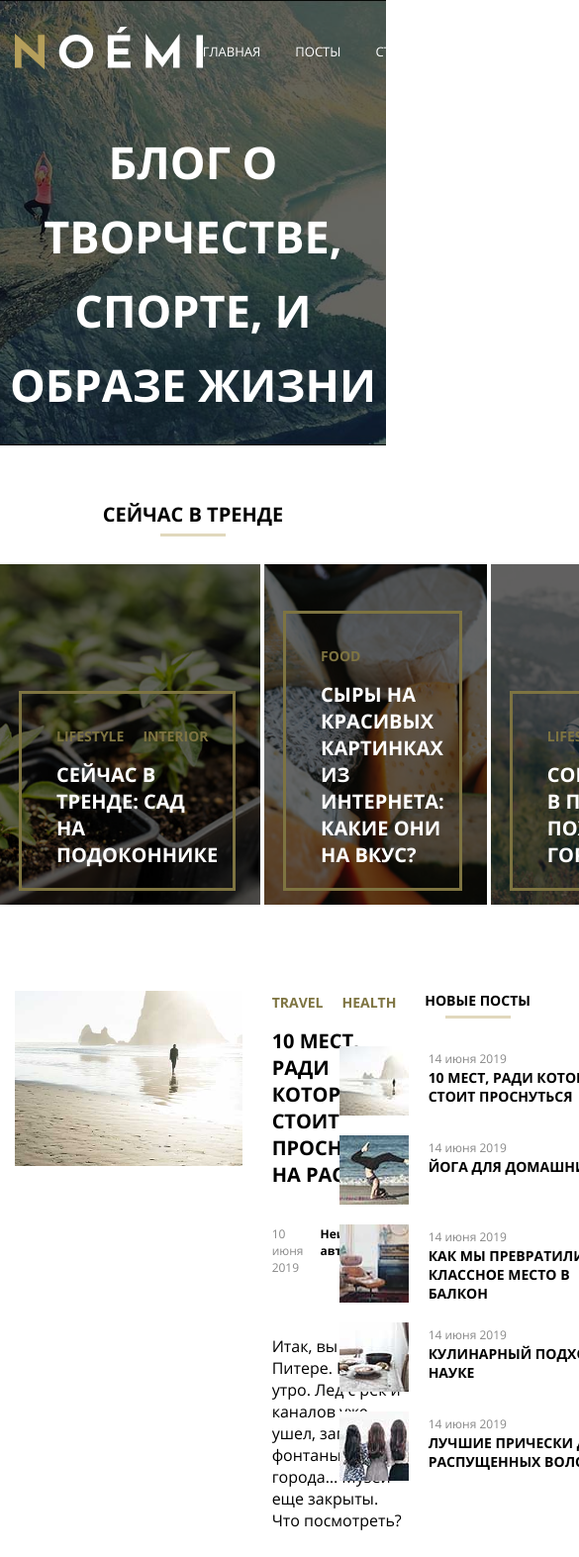
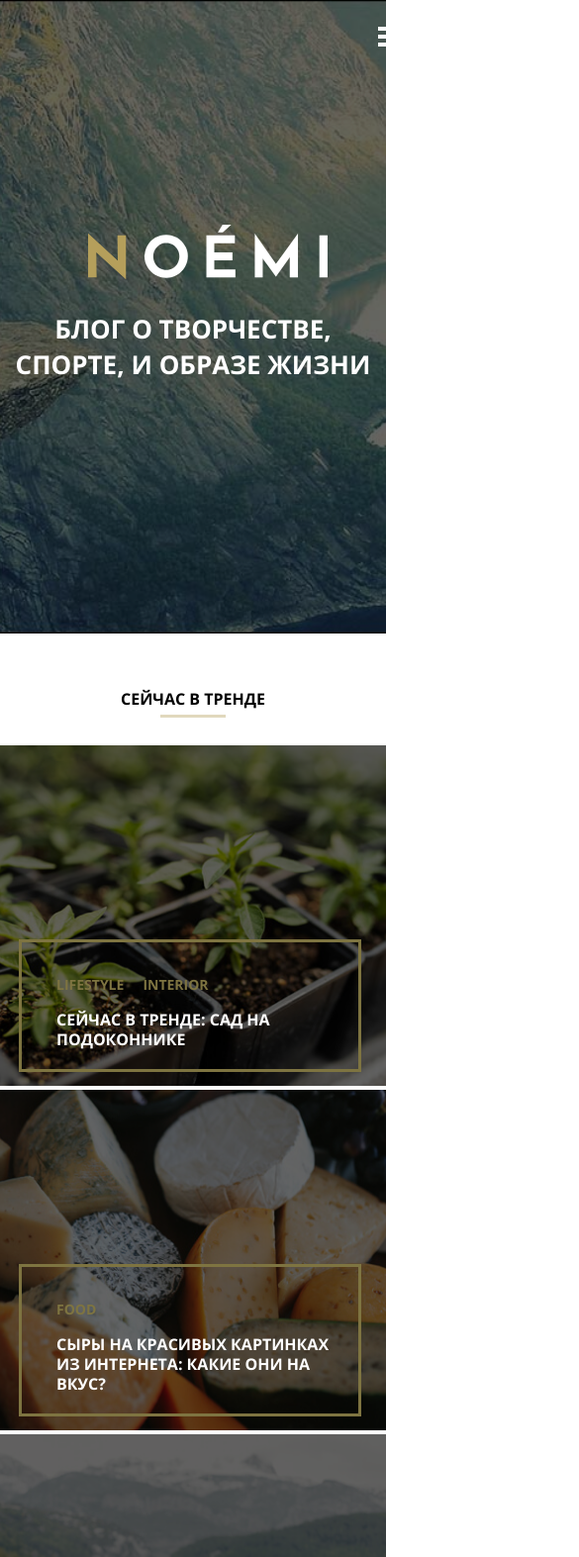
Before and after one commit to Delinom/html_css, a plain HTML site: page index.html in a window 390 px wide. Shown: the top 1573 px of the page at 99% size, 585 px wide, since content can reach past the window. Drawn offline with Linux system fonts and the light colour scheme.

Commit message:
Add tablet & mobile

```diff
--- /dev/null
+++ b/css/mobile.css
@@ -0,0 +1,118 @@
+h1 {
+    font-size: 26px;
+    line-height: 36px;
+}
+
+h2 {
+    font-size: 16px;
+    line-height: 20px;
+}
+
+.main_menu {
+    flex-direction: column;
+    align-items: stretch;
+    text-align: center;
+}
+
+.header {
+    height: 640px;
+}
+
+.header_menu_item {
+    display: none;
+}
+
+.header_menu {
+    order: 1;
+    justify-content: flex-end;
+}
+
+.logo {
+    order: 2;
+    margin-top: 180px;
+}
+
+.logo img {
+    height: 55px;
+}
+
+.burger_menu {
+    width: 23px;
+    height: 20px;
+    display: flex;
+    flex-direction: column;
+    justify-content: space-between;
+    cursor: pointer;
+}
+
+.burger_menu span {
+    display: block;
+    width: 23px;
+    height: 4px;
+    color: #fff;
+    opacity: 1;
+    background-color: #fff;
+}
+
+.title {
+    margin-top: 0;
+}
+
+.trends_gallery {
+    flex-wrap: wrap;
+}
+
+.trends_gallery_item {
+    width: 100%;
+}
+
+.main-content {
+    display: flex;
+    flex-direction: column;
+    margin-top: 45px;
+    gap: 45px;
+}
+
+.article {
+    flex-direction: column;
+    gap: 18px;
+}
+
+.article_date-author {
+    margin-bottom: 25px;
+}
+
+.article:not(:last-child)::after {
+    content: "";
+    display: block;
+    width: 100%;
+    height: 3px;
+    background-color: #eeeeee;
+    margin-bottom: 40px;
+}
+
+.sidebar {
+    width: 100%;
+}
+
+.products_cards {
+    flex-wrap: wrap;
+    flex-direction: column;
+    gap: 25px;
+}
+
+.product_card {
+    width: 100%;
+}
+
+@media (orientation: portrait) {
+    .trends_gallery_item {
+    width: 100%;
+    }
+}
+
+@media (orientation: landscape) {
+    .trends_gallery_item {
+    flex: 0 1 calc(50% - 4px);
+    }
+}
--- a/css/style.css
+++ b/css/style.css
@@ -110,6 +110,7 @@ h3 {
 }
 
 .header_menu_item {
+    display: block;
     font-family: 'Open Sans', sans-serif;
     font-weight: 400;
     font-size: 13px;
@@ -117,6 +118,10 @@ h3 {
     text-decoration: none;
     text-transform: uppercase;
     margin: 0;
+}
+
+.burger_menu {
+    display: none;
 }
 
 .title {
--- /dev/null
+++ b/css/tablet.css
@@ -0,0 +1,63 @@
+.header_menu_item {
+    display: none;
+}
+
+.burger_menu {
+    width: 23px;
+    height: 20px;
+    display: flex;
+    flex-direction: column;
+    justify-content: space-between;
+    cursor: pointer;
+}
+
+.burger_menu span {
+    display: block;
+    width: 23px;
+    height: 4px;
+    color: #fff;
+    opacity: 1;
+    background-color: #fff;
+}
+
+.trends_gallery{
+    flex-wrap: wrap;
+    }
+
+.article {
+    flex-direction: column;
+}
+
+.article_date-author {
+    margin-bottom: 40px;
+}
+
+.article:not(:last-child)::after {
+    content: "";
+    display: block;
+    width: 100%;
+    height: 3px;
+    background-color: #eeeeee;
+    margin-bottom: 40px;
+}
+
+.products_cards {
+    flex-wrap: wrap;
+    gap: 25px;
+}
+
+.product_card {
+    flex: 0 1 calc(50% - 25px);
+}
+
+@media (orientation: portrait) {
+    .trends_gallery_item {
+    flex: 0 1 calc(50% - 4px);
+    }
+}
+
+@media (orientation: landscape) {
+    .trends_gallery_item {
+        flex: 0 1 calc(25% - 4px);
+    }
+}
--- a/index.html
+++ b/index.html
@@ -2,8 +2,11 @@
 <html lang="en">
 <head>
     <meta charset="UTF-8">
+    <meta name="viewport" content="width=device-width, initial-scale=1.0">
     <title>Document</title>
     <link rel="stylesheet" href="css/style.css">
+    <link rel="stylesheet" href="css/tablet.css" media="screen and (min-width: 641px) and (max-width: 1200px)">
+    <link rel="stylesheet" href="css/mobile.css" media="screen and (max-width: 640px)">
 </head>
 <body>
     <header class="header" >
@@ -20,6 +23,13 @@
                         <li><a href="#" class="header_menu_item">ТЕГИ</a></li>
                         <li><a href="#" class="header_menu_item">ТЕМЫ</a></li>
                         <li><a href="#" class="header_menu_item">КОНТАКТЫ</a></li>
+                        <li>
+                            <div class="burger_menu">
+                                <span></span>
+                                <span></span>
+                                <span></span>
+                            </div>
+                        </li>
                     </ul>
                 </nav>
             </div>
@@ -228,14 +238,14 @@
                 <div class="tags_container underline">
                     <h3>теги</h3>
                     <ol class="tag_list">
-                        <li class="tag_item">fashion</li>
-                        <li class="tag_item">music</li>
-                        <li class="tag_item">lifestyle</li>
-                        <li class="tag_item">art</li>
-                        <li class="tag_item">interior</li>
-                        <li class="tag_item">travel</li>
-                        <li class="tag_item">food</li>
-                        <li class="tag_item">health</li>
+                        <li><a href="#" class="tag_item">fashion</a></li>
+                        <li><a href="#" class="tag_item">music</a></li>
+                        <li><a href="#" class="tag_item">lifestyle</a></li>
+                        <li><a href="#" class="tag_item">art</a></li>
+                        <li><a href="#" class="tag_item">interior</a></li>
+                        <li><a href="#" class="tag_item">travel</a></li>
+                        <li><a href="#" class="tag_item">food</a></li>
+                        <li><a href="#" class="tag_item">health</a></li>
                     </ol>
                 </div>
                 <div class="themes underline">
```
